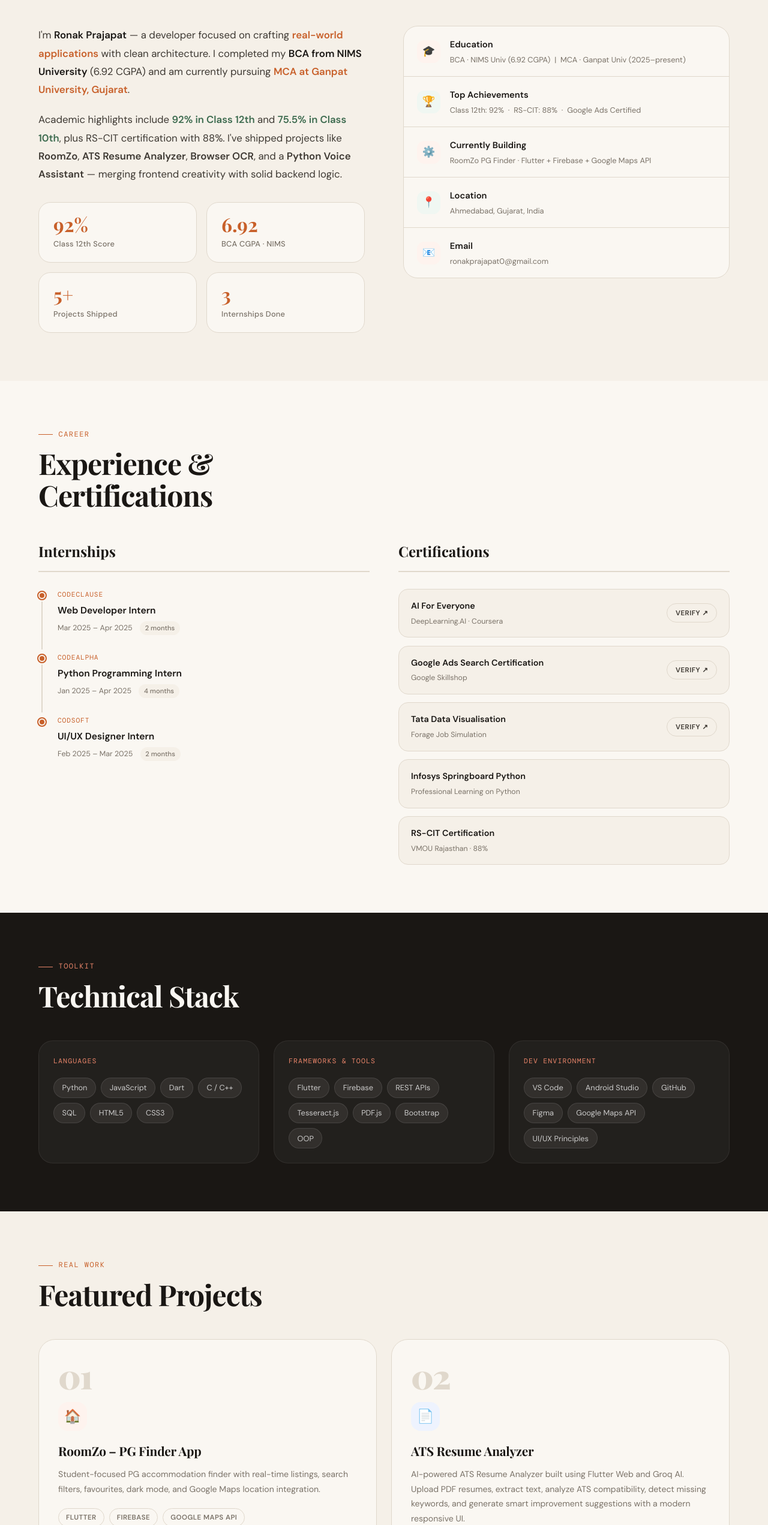
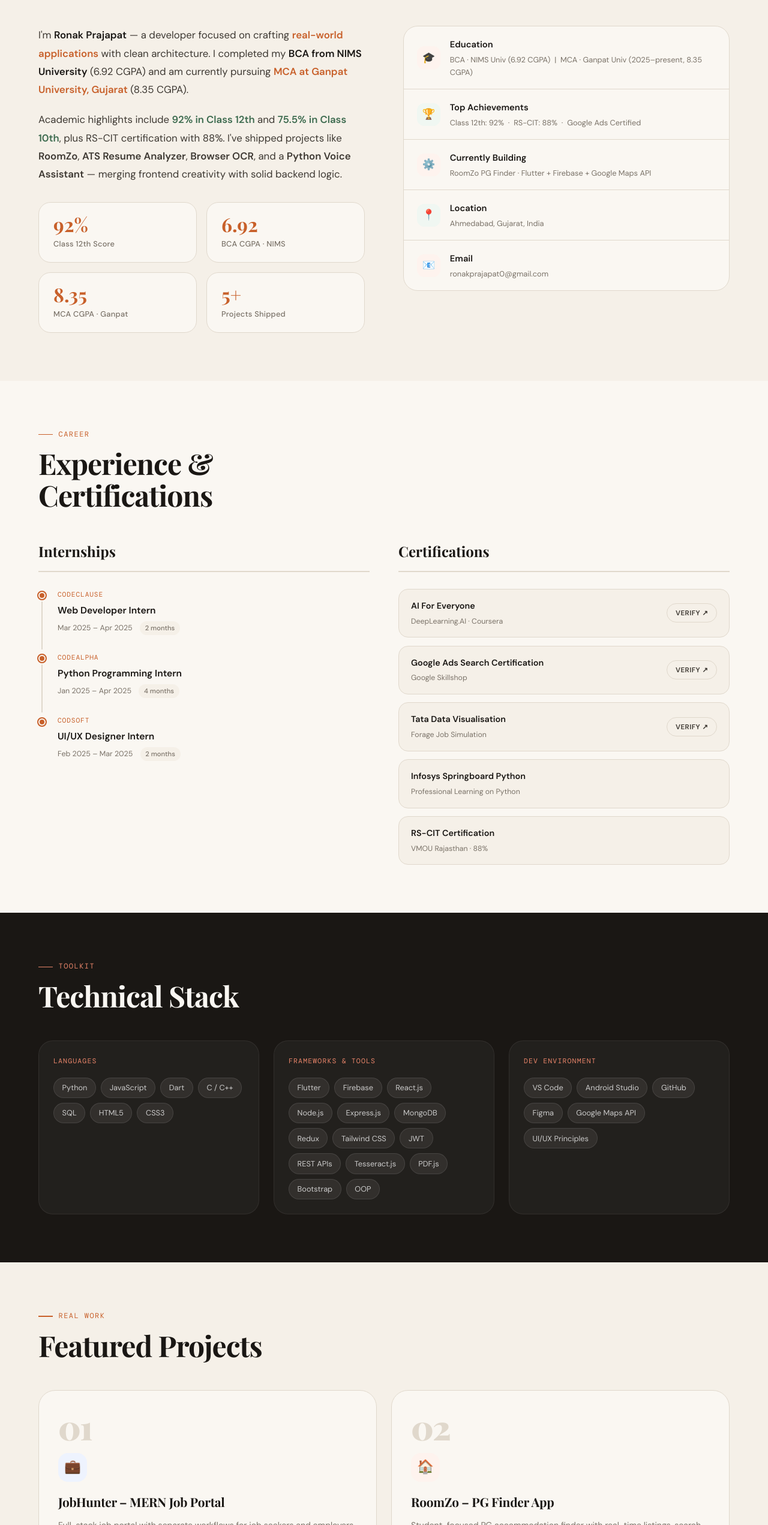
Before and after one commit to Ronak-Prajapat/ronak-prajapat.github.io, a plain HTML site: page index.html in a window 1280 px wide. Shown: the part 1022-3565 px from the top of the page at 60% size. Drawn offline with nearby package versions, Linux system fonts and the light colour scheme; a web font is replaced by a local one.

Commit message:
Revise education details and add JobHunter project
Updated educational qualifications and added new project details.

```diff
--- a/index.html
+++ b/index.html
@@ -706,7 +706,7 @@ footer p{font-size:.8rem;color:rgba(255,255,255,.4);font-family:'DM Mono',monosp
 
   <div class="about-grid">
     <div class="about-text anim">
-      <p>I'm <strong class="hi">Ronak Prajapat</strong> — a developer focused on crafting <strong class="accent">real-world applications</strong> with clean architecture. I completed my <strong class="hi">BCA from NIMS University</strong> (6.92 CGPA) and am currently pursuing <strong class="accent">MCA at Ganpat University, Gujarat</strong>.</p>
+      <p>I'm <strong class="hi">Ronak Prajapat</strong> — a developer focused on crafting <strong class="accent">real-world applications</strong> with clean architecture. I completed my <strong class="hi">BCA from NIMS University</strong> (6.92 CGPA) and am currently pursuing <strong class="accent">MCA at Ganpat University, Gujarat</strong> (8.35 CGPA).</p>
       <p>Academic highlights include <strong class="green">92% in Class 12th</strong> and <strong class="green">75.5% in Class 10th</strong>, plus RS-CIT certification with 88%. I've shipped projects like <strong>RoomZo</strong>, <strong>ATS Resume Analyzer</strong>, <strong>Browser OCR</strong>, and a <strong>Python Voice Assistant</strong> — merging frontend creativity with solid backend logic.</p>
 
       <div class="stat-grid">
@@ -719,12 +719,12 @@ footer p{font-size:.8rem;color:rgba(255,255,255,.4);font-family:'DM Mono',monosp
           <div class="stat-label">BCA CGPA · NIMS</div>
         </div>
         <div class="stat-box">
+          <div class="stat-num">8.35</div>
+          <div class="stat-label">MCA CGPA · Ganpat</div>
+        </div>
+        <div class="stat-box">
           <div class="stat-num">5+</div>
           <div class="stat-label">Projects Shipped</div>
-        </div>
-        <div class="stat-box">
-          <div class="stat-num">3</div>
-          <div class="stat-label">Internships Done</div>
         </div>
       </div>
     </div>
@@ -735,7 +735,7 @@ footer p{font-size:.8rem;color:rgba(255,255,255,.4);font-family:'DM Mono',monosp
           <div class="info-icon" style="background:#fef3ee;">🎓</div>
           <div>
             <h4>Education</h4>
-            <p>BCA · NIMS Univ (6.92 CGPA) &nbsp;|&nbsp; MCA · Ganpat Univ (2025–present)</p>
+            <p>BCA · NIMS Univ (6.92 CGPA) &nbsp;|&nbsp; MCA · Ganpat Univ (2025–present, 8.35 CGPA)</p>
           </div>
         </div>
         <div class="info-row">
@@ -873,6 +873,13 @@ footer p{font-size:.8rem;color:rgba(255,255,255,.4);font-family:'DM Mono',monosp
       <div class="skill-pills">
         <span class="skill-pill">Flutter</span>
         <span class="skill-pill">Firebase</span>
+        <span class="skill-pill">React.js</span>
+        <span class="skill-pill">Node.js</span>
+        <span class="skill-pill">Express.js</span>
+        <span class="skill-pill">MongoDB</span>
+        <span class="skill-pill">Redux</span>
+        <span class="skill-pill">Tailwind CSS</span>
+        <span class="skill-pill">JWT</span>
         <span class="skill-pill">REST APIs</span>
         <span class="skill-pill">Tesseract.js</span>
         <span class="skill-pill">PDF.js</span>
@@ -894,15 +901,32 @@ footer p{font-size:.8rem;color:rgba(255,255,255,.4);font-family:'DM Mono',monosp
   </div>
 </section>
 
-<!-- PROJECTS (ALL 5 PROJECTS: RoomZo, ATS Resume Analyzer, Browser OCR, Weather, Voice Assistant) -->
+<!-- PROJECTS -->
 <section id="projects">
   <div class="section-label">Real Work</div>
   <h2 class="section-title">Featured Projects</h2>
 
   <div class="projects-grid">
-    <!-- RoomZo -->
+    <!-- JobHunter (ADDED) -->
     <div class="project-card anim">
       <div class="proj-num">01</div>
+      <div class="proj-emoji" style="background:#eef3fe;">💼</div>
+      <h3 class="proj-title">JobHunter – MERN Job Portal</h3>
+      <p class="proj-desc">Full-stack job portal with separate workflows for job seekers and employers. JWT authentication, role-based access control, job search &amp; filtering, applications, and saved jobs. Employers can post jobs, manage applications, and shortlist candidates.</p>
+      <div class="proj-tags">
+        <span class="proj-tag">React.js</span>
+        <span class="proj-tag">Node.js</span>
+        <span class="proj-tag">Express.js</span>
+        <span class="proj-tag">MongoDB</span>
+        <span class="proj-tag">Redux</span>
+        <span class="proj-tag">Tailwind CSS</span>
+        <span class="proj-tag">JWT</span>
+      </div>
+    </div>
+
+    <!-- RoomZo -->
+    <div class="project-card anim anim-delay-1">
+      <div class="proj-num">02</div>
       <div class="proj-emoji" style="background:#fef3ee;">🏠</div>
       <h3 class="proj-title">RoomZo – PG Finder App</h3>
       <p class="proj-desc">Student-focused PG accommodation finder with real-time listings, search filters, favourites, dark mode, and Google Maps location integration.</p>
@@ -913,9 +937,9 @@ footer p{font-size:.8rem;color:rgba(255,255,255,.4);font-family:'DM Mono',monosp
       </div>
     </div>
 
-    <!-- ATS Resume Analyzer (NEW) -->
-    <div class="project-card anim anim-delay-1">
-      <div class="proj-num">02</div>
+    <!-- ATS Resume Analyzer -->
+    <div class="project-card anim anim-delay-2">
+      <div class="proj-num">03</div>
       <div class="proj-emoji" style="background:#eef3fe;">📄</div>
       <h3 class="proj-title">ATS Resume Analyzer</h3>
       <p class="proj-desc">
@@ -930,9 +954,9 @@ footer p{font-size:.8rem;color:rgba(255,255,255,.4);font-family:'DM Mono',monosp
       </div>
     </div>
 
-    <!-- Browser OCR (kept) -->
-    <div class="project-card anim anim-delay-2">
-      <div class="proj-num">03</div>
+    <!-- Browser OCR -->
+    <div class="project-card anim anim-delay-3">
+      <div class="proj-num">04</div>
       <div class="proj-emoji" style="background:#eef3fe;">🔍</div>
       <h3 class="proj-title">Browser OCR (Privacy-first)</h3>
       <p class="proj-desc">Extracts text from images & PDFs entirely client-side using Tesseract.js and PDF.js — zero server uploads. Copy/download functionality, fully responsive.</p>
@@ -944,8 +968,8 @@ footer p{font-size:.8rem;color:rgba(255,255,255,.4);font-family:'DM Mono',monosp
     </div>
 
     <!-- Weather Dashboard -->
-    <div class="project-card anim anim-delay-3">
-      <div class="proj-num">04</div>
+    <div class="project-card anim anim-delay-1">
+      <div class="proj-num">05</div>
       <div class="proj-emoji" style="background:#eefaf3;">⛅</div>
       <h3 class="proj-title">Weather Dashboard</h3>
       <p class="proj-desc">Real-time temperature, humidity, wind speed, and dynamic weather icons via Live Weather API. Modern responsive UI with clean data presentation.</p>
@@ -957,8 +981,8 @@ footer p{font-size:.8rem;color:rgba(255,255,255,.4);font-family:'DM Mono',monosp
     </div>
 
     <!-- Python Voice Assistant -->
-    <div class="project-card anim anim-delay-1">
-      <div class="proj-num">05</div>
+    <div class="project-card anim anim-delay-2">
+      <div class="proj-num">06</div>
       <div class="proj-emoji" style="background:#fff0ee;">🎤</div>
       <h3 class="proj-title">Python Voice Assistant</h3>
       <p class="proj-desc">Voice-controlled assistant for opening applications, web search, and automation via SpeechRecognition + pyttsx3 speech-to-text & text-to-speech pipeline.</p>
```
